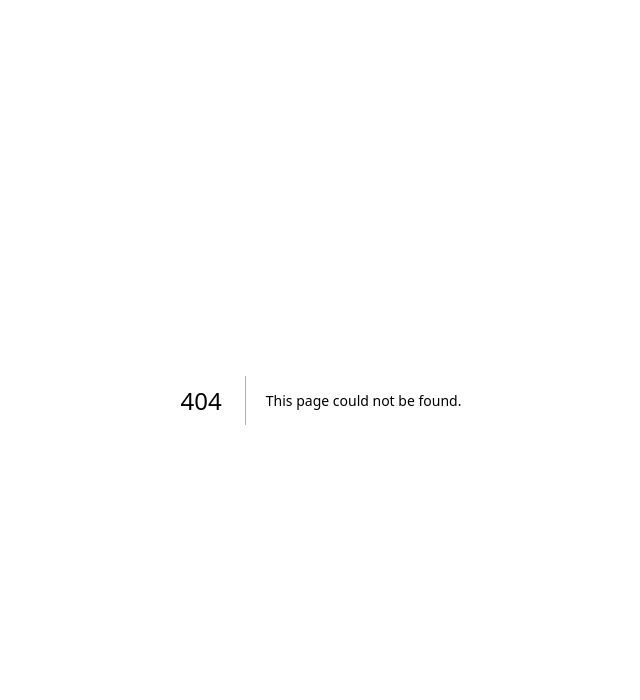
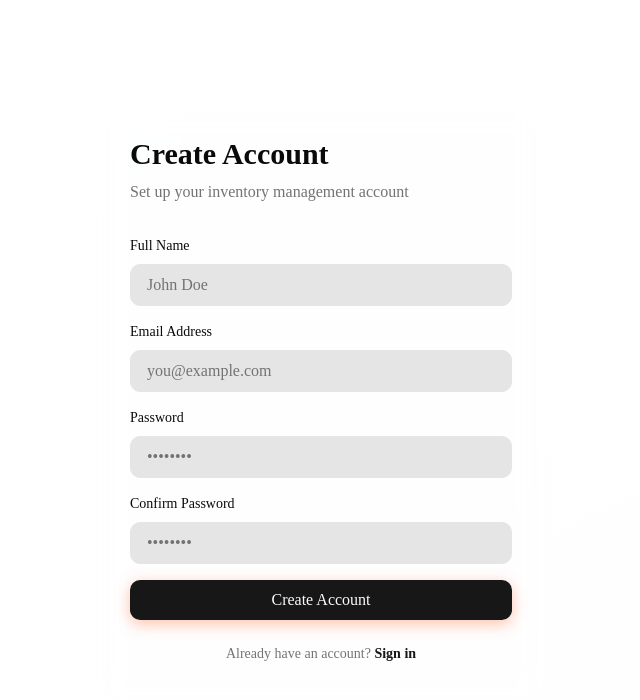
Before and after one commit to Md-Firoz-Mahmud-Nur/smart-inventory-system, a Next.js app: page /auth/signup in a window 1280 px wide. Before the commit this address had no page. Shown: the top 700 px of the page, without its empty margins (319-959 px from the left). Built offline with nearby package versions, Linux system fonts and the light colour scheme.

Commit message:
Add : Signup

```diff
--- /dev/null
+++ b/app/auth/signup/page.tsx
@@ -0,0 +1,179 @@
+"use client";
+
+import React, { useState } from "react";
+import { useRouter } from "next/navigation";
+import Link from "next/link";
+import { apiClient } from "@/lib/api-client";
+import { SignupSchema } from "@/lib/validators";
+import { NeomorphButton } from "@/components/ui/neomorph-button";
+import { GlassCard } from "@/components/ui/glass-card";
+
+export default function SignupPage() {
+  const router = useRouter();
+  const [isLoading, setIsLoading] = useState(false);
+  const [error, setError] = useState("");
+  const [formData, setFormData] = useState({
+    name: "",
+    email: "",
+    password: "",
+    confirmPassword: "",
+  });
+
+  const handleChange = (e: React.ChangeEvent<HTMLInputElement>) => {
+    const { name, value } = e.target;
+    setFormData((prev) => ({ ...prev, [name]: value }));
+  };
+
+  const handleSubmit = async (e: React.FormEvent) => {
+    e.preventDefault();
+    setIsLoading(true);
+    setError("");
+
+    try {
+      // Validate passwords match
+      if (formData.password !== formData.confirmPassword) {
+        throw new Error("Passwords do not match");
+      }
+
+      // Validate input
+      SignupSchema.parse({
+        name: formData.name,
+        email: formData.email,
+        password: formData.password,
+      });
+
+      // Call API
+      const response = await apiClient.signup({
+        name: formData.name,
+        email: formData.email,
+        password: formData.password,
+      });
+
+      if (response.success) {
+        // Redirect to dashboard
+        router.push("/dashboard");
+      }
+    } catch (err: any) {
+      setError(err.message || "Signup failed. Please try again.");
+    } finally {
+      setIsLoading(false);
+    }
+  };
+
+  return (
+    <main className="min-h-screen bg-gradient-to-br from-[var(--background)] to-[var(--secondary)]/10 flex items-center justify-center p-4">
+      <div className="w-full max-w-md">
+        <GlassCard className="p-8">
+          <div className="mb-8">
+            <h1 className="text-3xl font-bold text-[var(--foreground)] mb-2">
+              Create Account
+            </h1>
+            <p className="text-[var(--muted-foreground)]">
+              Set up your inventory management account
+            </p>
+          </div>
+
+          <form onSubmit={handleSubmit} className="space-y-4">
+            <div>
+              <label
+                htmlFor="name"
+                className="block text-sm font-medium text-[var(--foreground)] mb-2">
+                Full Name
+              </label>
+              <input
+                id="name"
+                type="text"
+                name="name"
+                value={formData.name}
+                onChange={handleChange}
+                placeholder="John Doe"
+                className="w-full px-4 py-2 rounded-lg border border-[var(--border)] bg-[var(--input)] text-[var(--foreground)] placeholder-[var(--muted-foreground)] focus:outline-none focus:ring-2 focus:ring-[var(--ring)] transition-all"
+                required
+              />
+            </div>
+
+            <div>
+              <label
+                htmlFor="email"
+                className="block text-sm font-medium text-[var(--foreground)] mb-2">
+                Email Address
+              </label>
+              <input
+                id="email"
+                type="email"
+                name="email"
+                value={formData.email}
+                onChange={handleChange}
+                placeholder="you@example.com"
+                className="w-full px-4 py-2 rounded-lg border border-[var(--border)] bg-[var(--input)] text-[var(--foreground)] placeholder-[var(--muted-foreground)] focus:outline-none focus:ring-2 focus:ring-[var(--ring)] transition-all"
+                required
+              />
+            </div>
+
+            <div>
+              <label
+                htmlFor="password"
+                className="block text-sm font-medium text-[var(--foreground)] mb-2">
+                Password
+              </label>
+              <input
+                id="password"
+                type="password"
+                name="password"
+                value={formData.password}
+                onChange={handleChange}
+                placeholder="••••••••"
+                className="w-full px-4 py-2 rounded-lg border border-[var(--border)] bg-[var(--input)] text-[var(--foreground)] placeholder-[var(--muted-foreground)] focus:outline-none focus:ring-2 focus:ring-[var(--ring)] transition-all"
+                required
+              />
+            </div>
+
+            <div>
+              <label
+                htmlFor="confirmPassword"
+                className="block text-sm font-medium text-[var(--foreground)] mb-2">
+                Confirm Password
+              </label>
+              <input
+                id="confirmPassword"
+                type="password"
+                name="confirmPassword"
+                value={formData.confirmPassword}
+                onChange={handleChange}
+                placeholder="••••••••"
+                className="w-full px-4 py-2 rounded-lg border border-[var(--border)] bg-[var(--input)] text-[var(--foreground)] placeholder-[var(--muted-foreground)] focus:outline-none focus:ring-2 focus:ring-[var(--ring)] transition-all"
+                required
+              />
+            </div>
+
+            {error && (
+              <div className="p-3 rounded-lg bg-red-500/10 border border-red-500/20 text-red-600 dark:text-red-400 text-sm">
+                {error}
+              </div>
+            )}
+
+            <NeomorphButton
+              variant="primary"
+              size="md"
+              className="w-full"
+              disabled={isLoading}
+              type="submit">
+              {isLoading ? "Creating Account..." : "Create Account"}
+            </NeomorphButton>
+          </form>
+
+          <div className="mt-6 text-center">
+            <p className="text-[var(--muted-foreground)] text-sm">
+              Already have an account?{" "}
+              <Link
+                href="/auth/login"
+                className="font-semibold text-[var(--primary)] hover:underline">
+                Sign in
+              </Link>
+            </p>
+          </div>
+        </GlassCard>
+      </div>
+    </main>
+  );
+}
```
